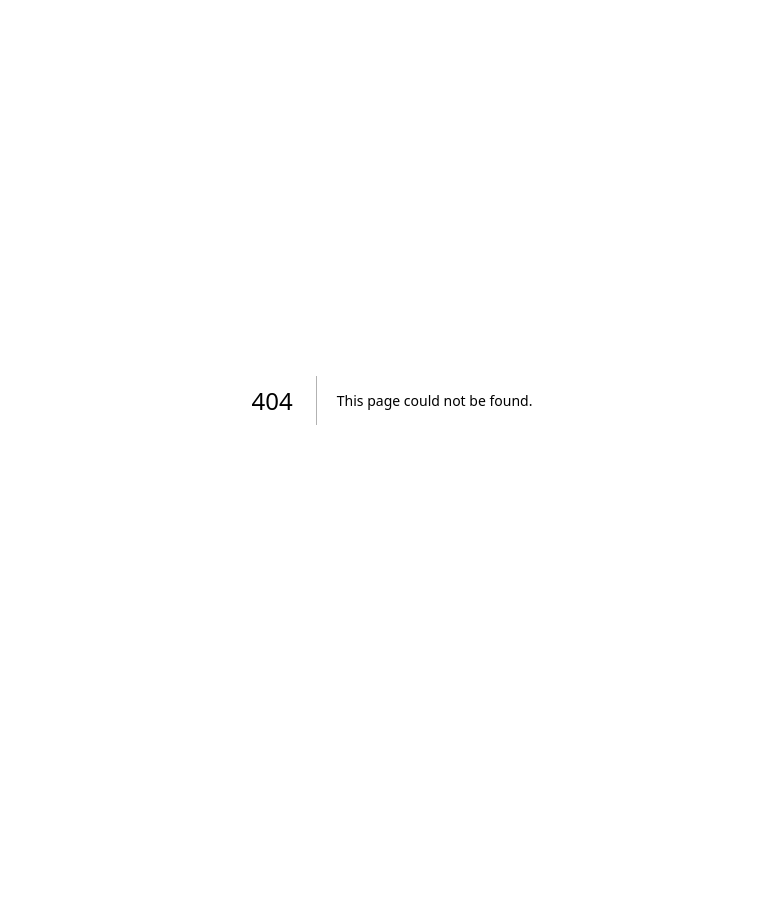
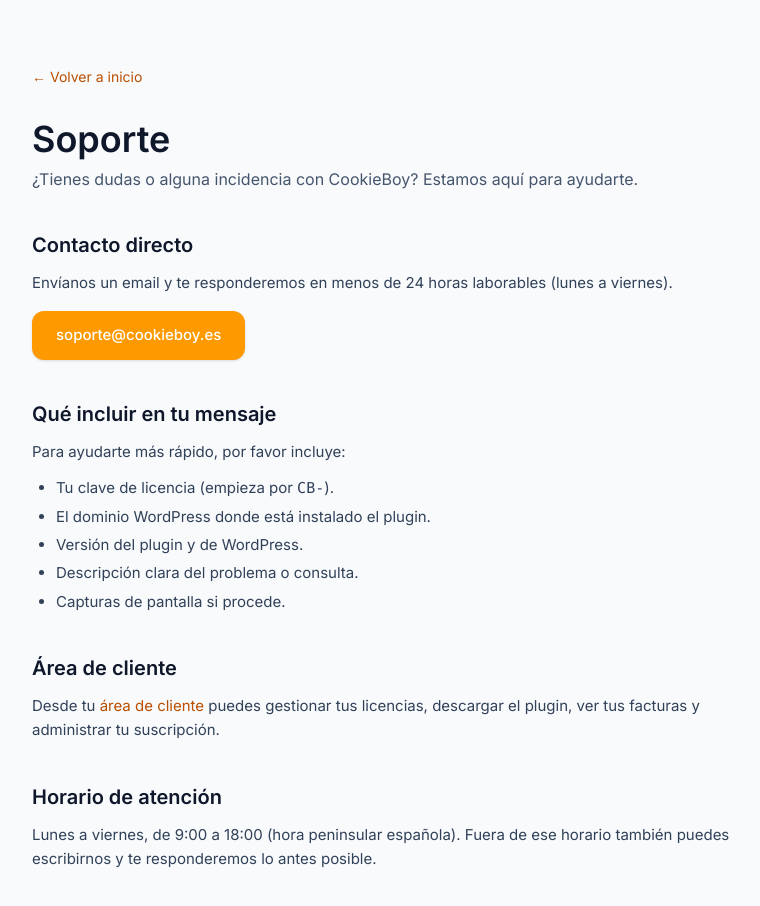
Before and after one commit to Nubium-Solutions/cookieboy-web, a Next.js app: page /soporte in a window 1280 px wide. Before the commit this address had no page. Shown: the top 906 px of the page, without its empty margins (248-1008 px from the left). Before the commit the page ends 800 px from the top, so only its background shows below. Built offline with nearby package versions, Linux system fonts and the light colour scheme.

Commit message:
Añadir página /soporte con contacto y área de cliente

```diff
--- /dev/null
+++ b/src/app/soporte/page.tsx
@@ -0,0 +1,89 @@
+import type { Metadata } from "next";
+import Link from "next/link";
+
+export const metadata: Metadata = {
+  title: "Soporte — CookieBoy",
+  description:
+    "Centro de soporte de CookieBoy. Contacta con nosotros, consulta la documentación o reporta una incidencia.",
+};
+
+export default function SoportePage() {
+  return (
+    <main className="mx-auto max-w-3xl px-6 py-16 text-slate-800">
+      <Link
+        href="/"
+        className="mb-8 inline-flex items-center gap-2 text-sm text-amber-700 hover:text-amber-900"
+      >
+        ← Volver a inicio
+      </Link>
+
+      <h1 className="mb-2 text-4xl font-semibold text-slate-900">Soporte</h1>
+      <p className="mb-10 text-slate-600">
+        ¿Tienes dudas o alguna incidencia con CookieBoy? Estamos aquí para
+        ayudarte.
+      </p>
+
+      <div className="space-y-10 text-[15px] leading-relaxed">
+        <section>
+          <h2 className="mb-3 text-xl font-semibold text-slate-900">
+            Contacto directo
+          </h2>
+          <p className="mb-4 text-slate-700">
+            Envíanos un email y te responderemos en menos de 24 horas
+            laborables (lunes a viernes).
+          </p>
+          <a
+            href="mailto:soporte@cookieboy.es"
+            className="inline-flex items-center gap-2 rounded-xl bg-amber-500 px-6 py-3 font-medium text-white shadow-sm hover:bg-amber-600"
+          >
+            soporte@cookieboy.es
+          </a>
+        </section>
+
+        <section>
+          <h2 className="mb-3 text-xl font-semibold text-slate-900">
+            Qué incluir en tu mensaje
+          </h2>
+          <p className="mb-3 text-slate-700">
+            Para ayudarte más rápido, por favor incluye:
+          </p>
+          <ul className="list-disc space-y-1 pl-6 text-slate-700">
+            <li>Tu clave de licencia (empieza por <code>CB-</code>).</li>
+            <li>El dominio WordPress donde está instalado el plugin.</li>
+            <li>Versión del plugin y de WordPress.</li>
+            <li>Descripción clara del problema o consulta.</li>
+            <li>Capturas de pantalla si procede.</li>
+          </ul>
+        </section>
+
+        <section>
+          <h2 className="mb-3 text-xl font-semibold text-slate-900">
+            Área de cliente
+          </h2>
+          <p className="text-slate-700">
+            Desde tu{" "}
+            <a
+              href="https://licencias.nubiumsolutions.com/cliente/login"
+              className="text-amber-700 hover:underline"
+            >
+              área de cliente
+            </a>{" "}
+            puedes gestionar tus licencias, descargar el plugin, ver tus
+            facturas y administrar tu suscripción.
+          </p>
+        </section>
+
+        <section>
+          <h2 className="mb-3 text-xl font-semibold text-slate-900">
+            Horario de atención
+          </h2>
+          <p className="text-slate-700">
+            Lunes a viernes, de 9:00 a 18:00 (hora peninsular española).
+            Fuera de ese horario también puedes escribirnos y te
+            responderemos lo antes posible.
+          </p>
+        </section>
+      </div>
+    </main>
+  );
+}
```
